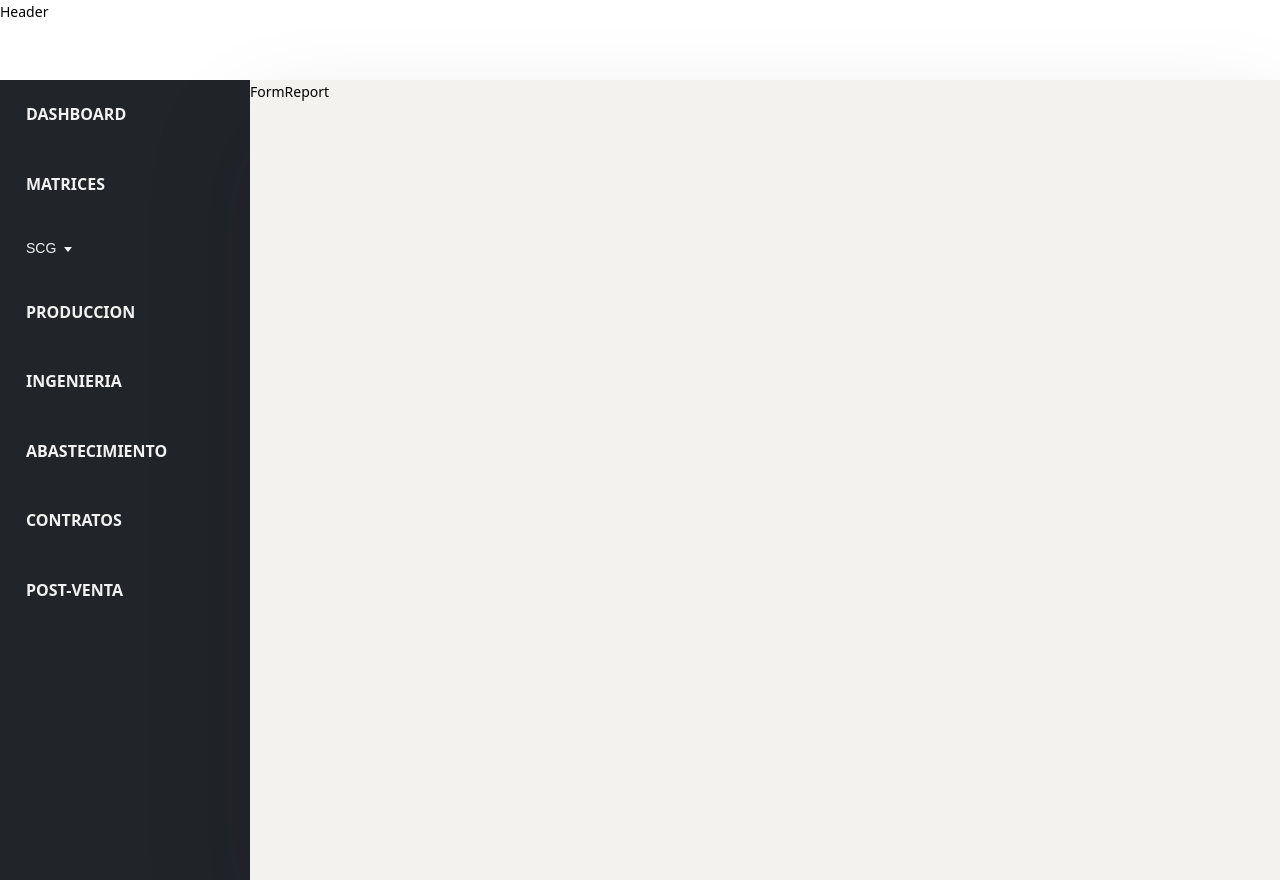
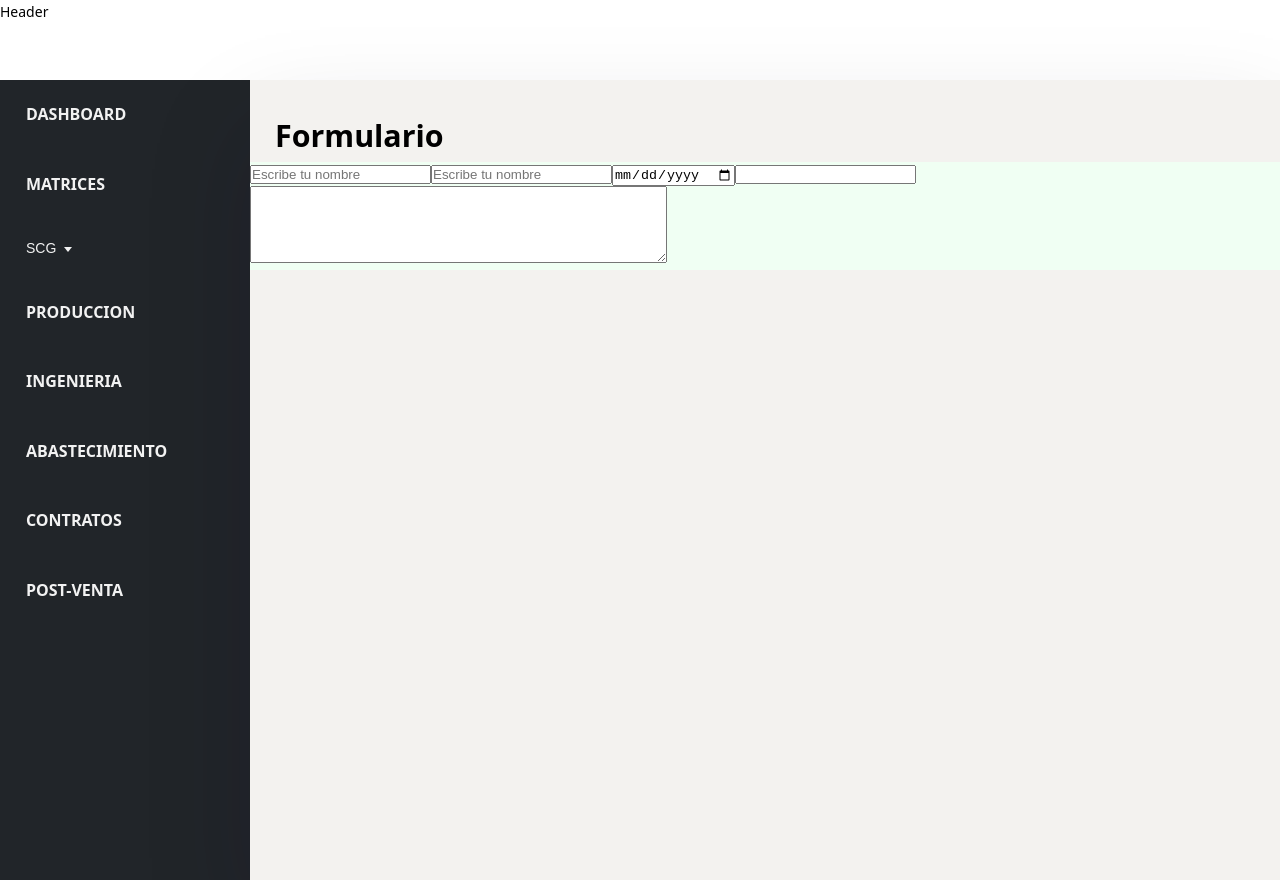
Before and after one commit to marioposada/React-App-QuickReport, a React (Create React App) app: page / in a window 1280 px wide. Built offline with nearby package versions, Linux system fonts and the light colour scheme.

Commit message:
start FormReport

```diff
--- a/src/components/FormReport.js
+++ b/src/components/FormReport.js
@@ -1,11 +1,20 @@
-import React from 'react'
-
+import React from "react";
+import "./formReport.css"
 
 const FormReport = () => {
+  return (
+    <div>
+      <h2 className="title">Formulario</h2>
+      <form className="form">
+        <input type="text" name="name" placeholder="Escribe tu nombre" required />
+        <input type="text" name="email" placeholder="Escribe tu nombre" required/>
+        <input type="date" />
+        <input type="text" />
+      <textarea name="comments"  cols="50" rows="5"></textarea>
 
-  return (
-    <div>FormReport</div>
-  )
-}
+      </form>
+    </div>
+  );
+};
 
-export default FormReport
+export default FormReport;
--- /dev/null
+++ b/src/components/formReport.css
@@ -0,0 +1,9 @@
+.title {
+    font-size: 1.9rem;
+    margin-left: 25px;
+    margin-top: 30px;
+}
+
+.form {
+    background-color: hwb(132 94% 0%);
+}
```
